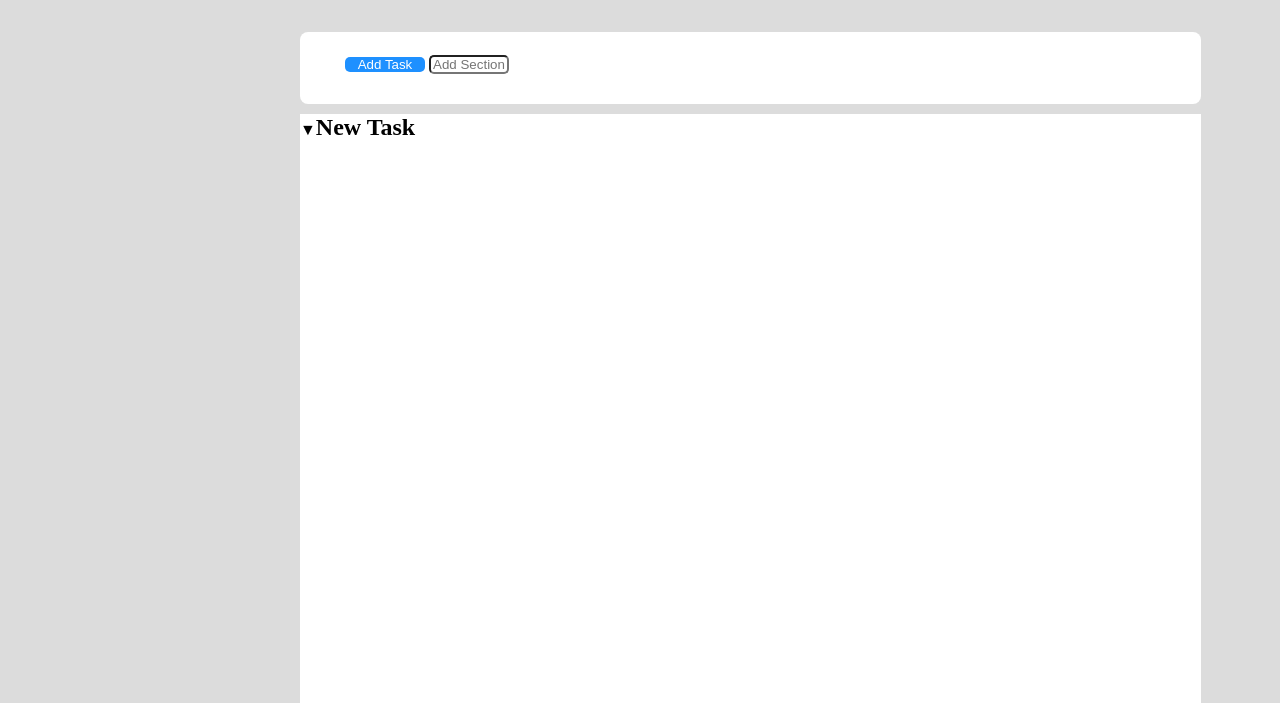
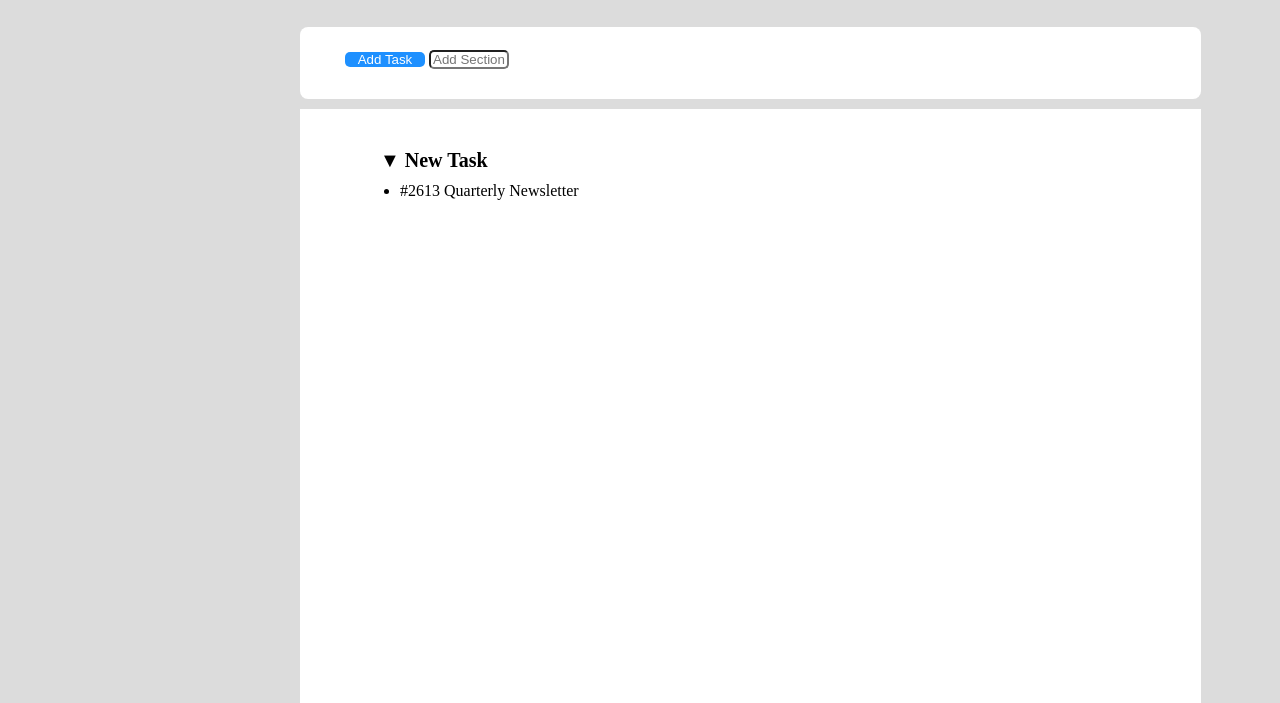
Before and after one commit to AndreaLazzaari/html-css-toboolist, a plain HTML site: page index.html in a window 1280 px wide. Shown: the part 97-800 px from the top of the page. Drawn offline with Linux system fonts and the light colour scheme.

Commit message:
problema inserimento entiti più prova a cambio di identificatore li

```diff
--- a/index.html
+++ b/index.html
@@ -22,7 +22,11 @@
             <input type="text" placeholder="Add Section" class="bottone">
         </div>
         <div class="box box-task">
-            <span>▼</span><h2 class="titoli-sezione">New Task</h2>
+            <span class="titoli-sezione">▼ New Task </span>
+                <ul class="elenco">
+                    <li>#2613 Quarterly Newsletter</li>
+                </ul>
+
 
         </div>
     </main>
--- a/styles/style.css
+++ b/styles/style.css
@@ -63,13 +63,29 @@ main{
 
 .titoli-sezione{
     display: inline-block;
+    font-weight: bold;
+    font-size: 20px;
+    margin: 40px 80px 5px 80px;
+}
+
+.elenco{
+    margin: 5px 90px 15px 100px
 
 }
 
+/* ul {
+    list-style: none; /* Remove default bullets */
+  /* } */ */
 
 
-
-
+  /* ::marker {
+    unicode-bidi:plaintext;
+    font-variant-numeric:calc(&#176);
+    text-transform: none;
+    text-indent: 0px !important;
+    text-align: start !important;
+    text-align-last: start !important;
+  } */
 
 
 #logo{
```
